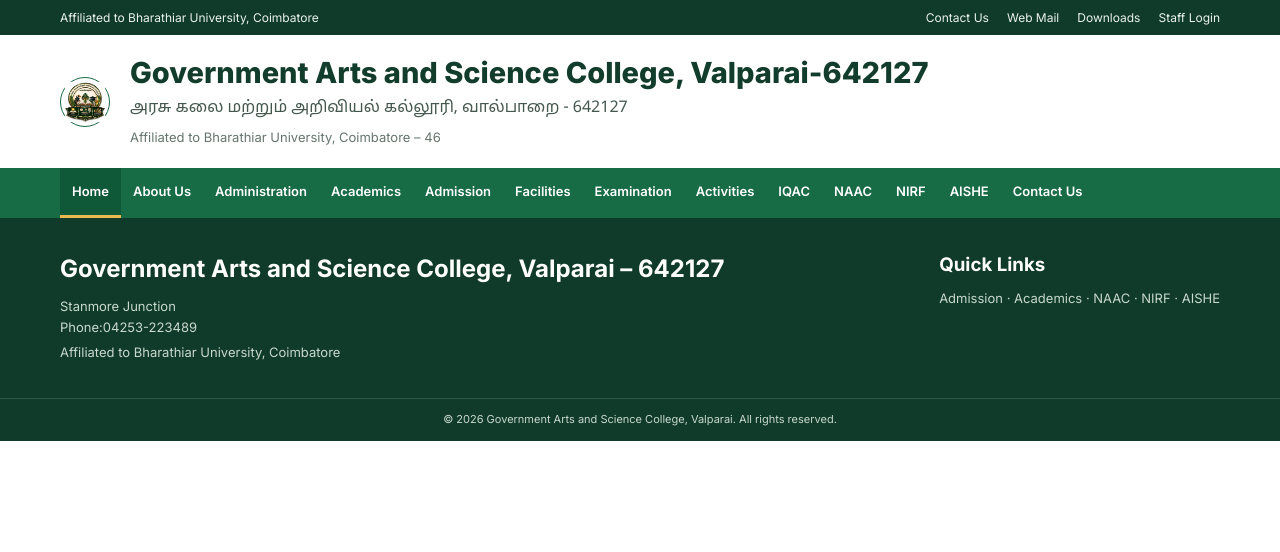
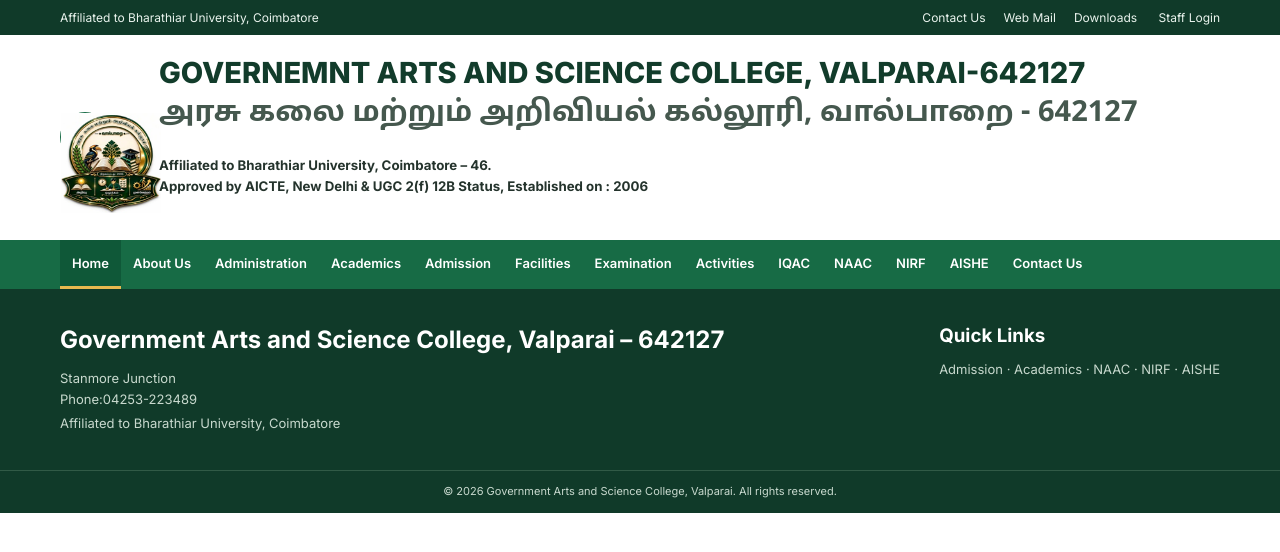
Before and after one commit to Velmca/college-website, a plain HTML site: page arts.html in a window 1280 px wide. Drawn offline with Linux system fonts and the light colour scheme; files that its build step writes are made by us from their sources; files whose address does not match are found by name.

Commit message:
Update arts.html

```diff
--- a/arts.html
+++ b/arts.html
@@ -5,11 +5,15 @@
   <meta name="viewport" content="width=device-width, initial-scale=1.0">
   <meta name="description" content="Government Arts and Science College, Valparai">
   <title>Home | GASC Valparai</title>
-  <link rel="stylesheet" href="css/style.css">
+  <link rel="stylesheet" href="style.css">
 </head>
 <body>
-  <div class="topbar"><div class="container topbar-inner"><span>Affiliated to Bharathiar University, Coimbatore</span><div><a href="contact.html">Contact Us</a><a href="#">Web Mail</a><a href="#">Downloads</a><a href="#">Staff Login</a></div></div></div>
-  <header class="site-header"><div class="container brand"><div class="emblem"><img src="C:\Users\GASC3\Desktop\LOGO.png" height=40 width=40></div><div><h1>Government Arts and Science College, Valparai-642127</h1><p class="tamil">அரசு கலை மற்றும் அறிவியல் கல்லூரி, வால்பாறை - 642127</p><p class="affiliation">Affiliated to Bharathiar University, Coimbatore – 46</p></div></div></header>
+  <div class="topbar"><div class="container topbar-inner"><span>Affiliated to Bharathiar University, Coimbatore</span><div><a href="contact.html">Contact Us</a><a href="#">Web Mail</a><a href="#">Downloads</a>
+<a href="#">Staff Login</a></div></div></div>
+  <header class="site-header"><div class="container brand">
+<div class="emblem"><a href="index.html"><img src="LOGO.png" height=100 width=100></a></div> &nbsp;&nbsp;
+<div><h1>GOVERNEMNT ARTS AND SCIENCE COLLEGE, VALPARAI-642127</h1><h1><p class="tamil">அரசு கலை மற்றும் அறிவியல் கல்லூரி, வால்பாறை - 642127</p></h1>
+<p class="affiliation"><h5>Affiliated to Bharathiar University, Coimbatore – 46.<br>Approved by AICTE, New Delhi & UGC 2(f) 12B Status, Established on : 2006</h5></p></div></div> </header>
   <nav class="main-nav"><div class="container nav-inner"><a class="active" href="index.html">Home</a><a class="" href="about.html">About Us</a><a class="" href="administration.html">Administration</a><a class="" href="academics.html">Academics</a><a class="" href="admission.html">Admission</a><a class="" href="facilities.html">Facilities</a><a class="" href="examination.html">Examination</a><a class="" href="activities.html">Activities</a><a class="" href="iqac.html">IQAC</a><a class="" href="naac.html">NAAC</a><a class="" href="nirf.html">NIRF</a><a class="" href="aishe.html">AISHE</a><a class="" href="contact.html">Contact Us</a></div></nav>
   <main>
 
```
